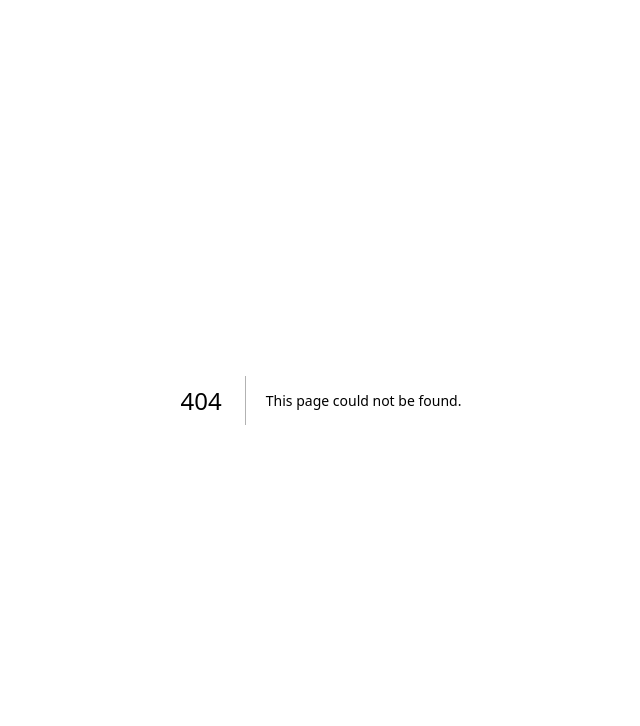
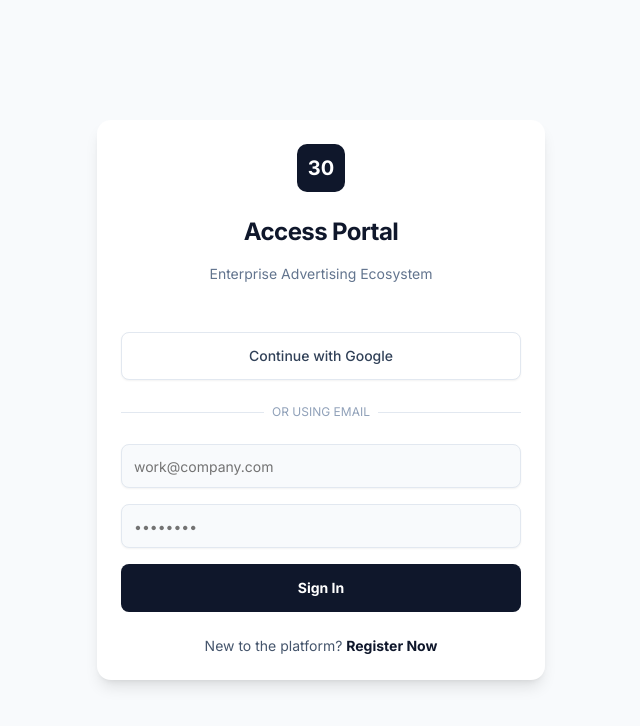
Before and after one commit to Jugal2696/30minutes-platform, a Next.js app: page /login in a window 1280 px wide. Before the commit this address had no page. Shown: the top 726 px of the page, without its empty margins (319-959 px from the left). Built offline with nearby package versions, Linux system fonts and the light colour scheme; no server answers.

Commit message:
Step 2: Restore login page with clean code

```diff
--- /dev/null
+++ b/src/app/login/page.tsx
@@ -0,0 +1,139 @@
+"use client";
+import { useState } from 'react';
+import { createClient } from '@supabase/supabase-js';
+import { Button } from "@/components/ui/button";
+import { Input } from "@/components/ui/input";
+import { Card, CardContent, CardHeader, CardTitle } from "@/components/ui/card";
+
+const supabase = createClient(
+  process.env.NEXT_PUBLIC_SUPABASE_URL!,
+  process.env.NEXT_PUBLIC_SUPABASE_ANON_KEY!
+);
+
+export default function LoginPage() {
+  const [email, setEmail] = useState('');
+  const [password, setPassword] = useState('');
+  const [loading, setLoading] = useState(false);
+  const [isSignUp, setIsSignUp] = useState(false);
+
+  async function handleAuth() {
+    setLoading(true);
+    if (isSignUp) {
+      // SIGN UP
+      const { error } = await supabase.auth.signUp({
+        email,
+        password,
+      });
+      if (error) alert(error.message);
+      else alert('Account created! Please check your email to confirm.');
+    } else {
+      // SIGN IN
+      const { data, error } = await supabase.auth.signInWithPassword({ email, password });
+      if (error) {
+        alert(error.message);
+        setLoading(false);
+        return;
+      }
+
+      // 🔍 CHECK ROLE & REDIRECT
+      const { data: profile } = await supabase
+        .from('profiles')
+        .select('role')
+        .eq('id', data.user.id)
+        .single();
+
+      if (profile?.role === 'UNASSIGNED') {
+        window.location.href = '/onboarding/role-selection';
+      } else if (profile?.role === 'BUSINESS') {
+        window.location.href = '/dashboard/business';
+      } else if (profile?.role === 'CREATOR') {
+        window.location.href = '/dashboard/creator';
+      } else if (profile?.role === 'ADMIN') {
+        window.location.href = '/admin';
+      } else {
+        window.location.href = '/onboarding/role-selection';
+      }
+    }
+    setLoading(false);
+  }
+
+  // Google Login Handler
+  async function handleGoogleLogin() {
+    await supabase.auth.signInWithOAuth({
+      provider: 'google',
+      options: {
+        redirectTo: `${window.location.origin}/auth/callback`,
+      },
+    });
+  }
+
+  return (
+    <div className="min-h-screen bg-slate-50 flex items-center justify-center p-4 font-sans">
+      <Card className="w-full max-w-md shadow-lg border-0 bg-white">
+        <CardHeader className="text-center pb-6">
+          <div className="flex justify-center mb-4">
+             <div className="h-12 w-12 bg-slate-900 rounded-lg flex items-center justify-center text-white font-bold text-xl">
+               30
+             </div>
+          </div>
+          <CardTitle className="text-slate-900 text-2xl font-bold tracking-tight">
+            {isSignUp ? "Create Your Identity" : "Access Portal"}
+          </CardTitle>
+          <p className="text-slate-500 text-sm mt-2">
+            Enterprise Advertising Ecosystem
+          </p>
+        </CardHeader>
+        <CardContent className="space-y-6">
+
+          <Button
+            onClick={handleGoogleLogin}
+            variant="outline"
+            className="w-full h-12 border-slate-200 text-slate-700 font-medium hover:bg-slate-50"
+          >
+            Continue with Google
+          </Button>
+
+          <div className="relative">
+            <div className="absolute inset-0 flex items-center"><span className="w-full border-t border-slate-200" /></div>
+            <div className="relative flex justify-center text-xs uppercase"><span className="bg-white px-2 text-slate-400">Or using email</span></div>
+          </div>
+
+          <div className="space-y-4">
+             <Input
+                type="email"
+                placeholder="work@company.com"
+                value={email}
+                onChange={e => setEmail(e.target.value)}
+                className="h-11 bg-slate-50 border-slate-200 focus:ring-slate-900"
+             />
+             <Input
+                type="password"
+                placeholder="••••••••"
+                value={password}
+                onChange={e => setPassword(e.target.value)}
+                className="h-11 bg-slate-50 border-slate-200 focus:ring-slate-900"
+             />
+             <Button
+                onClick={handleAuth}
+                className="w-full bg-slate-900 hover:bg-slate-800 text-white font-bold h-12"
+                disabled={loading}
+             >
+                {loading ? "Processing..." : (isSignUp ? "Create Account" : "Sign In")}
+             </Button>
+          </div>
+
+          <p className="text-center text-sm text-slate-600">
+             {isSignUp ? "Already have an account?" : "New to the platform?"}{" "}
+             <span
+                className="font-bold text-slate-900 cursor-pointer hover:underline"
+                onClick={() => setIsSignUp(!isSignUp)}
+             >
+                {isSignUp ? "Sign In" : "Register Now"}
+             </span>
+          </p>
+
+        </CardContent>
+      </Card>
+    </div>
+  );
+}
```
